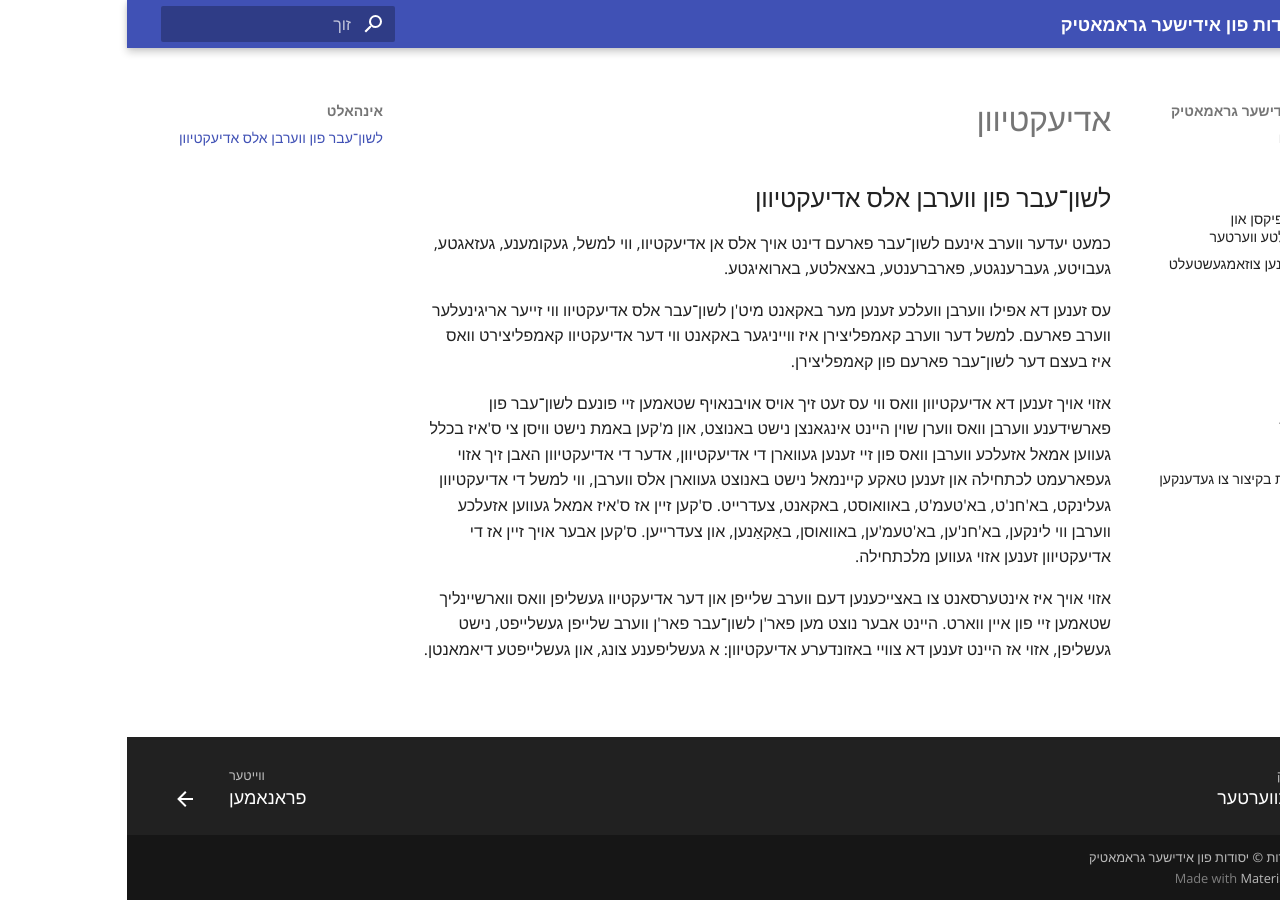
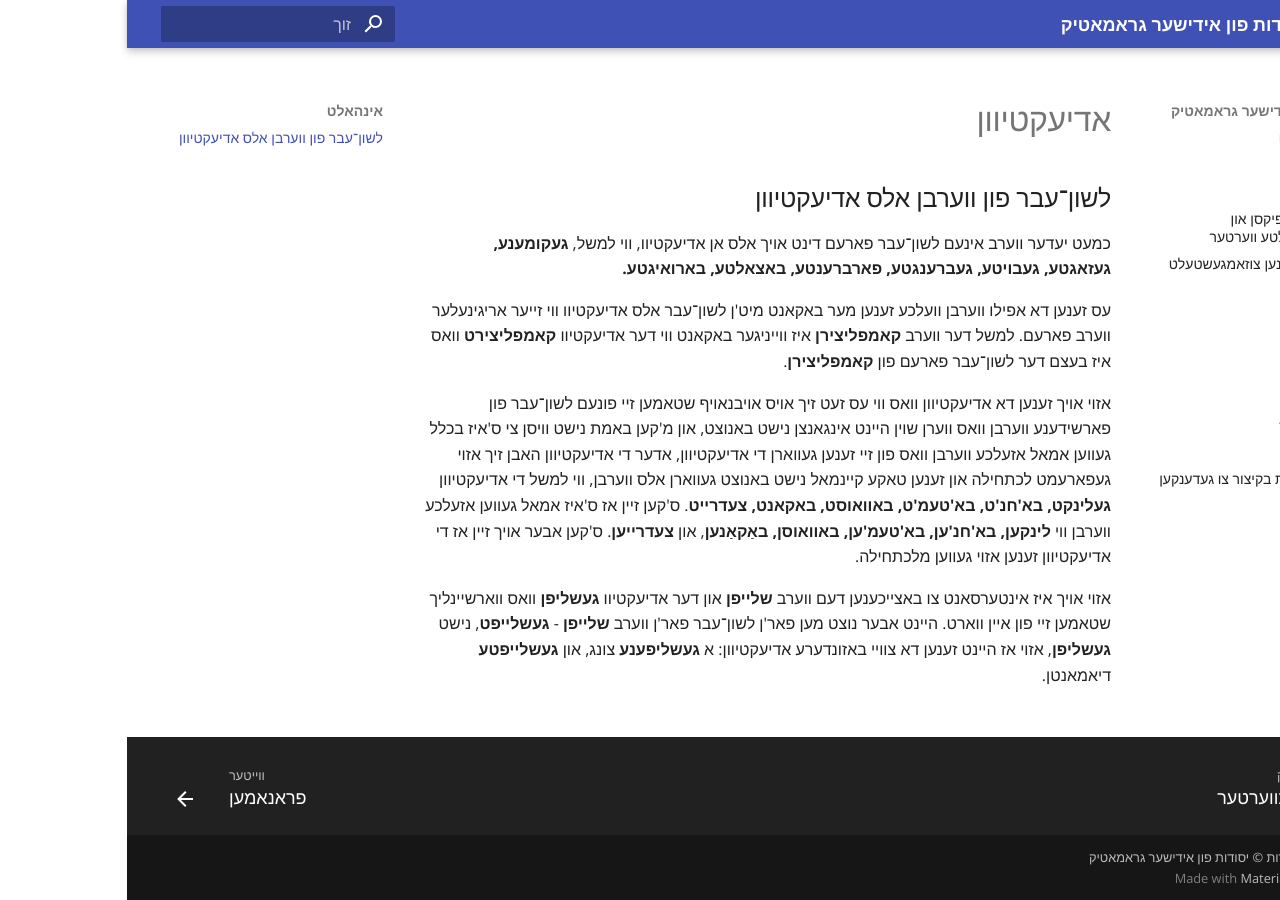
Before and after one commit to yyjosef/yiddish-grammar, an MkDocs documentation site: the page built from docs/adjectives.md, in a window 1280 px wide. Built offline with MkDocs 1.6.1 and Material for MkDocs 9.7.7, drawn with Linux system fonts in a browser that asks for light colours.

```diff
--- a/docs/adjectives.md
+++ b/docs/adjectives.md
@@ -4,12 +4,12 @@
 
 ## לשון־עבר פון ווערבן אלס אדיעקטיוון
 
-כמעט יעדער ווערב אינעם לשון־עבר פארעם דינט אויך אלס אן אדיעקטיוו, ווי למשל, געקומענע, געזאגטע, געבויטע, געברענגטע, פארברענטע, באצאלטע, בארואיגטע.
+כמעט יעדער ווערב אינעם לשון־עבר פארעם דינט אויך אלס אן אדיעקטיוו, ווי למשל, **געקומענע, געזאגטע, געבויטע, געברענגטע, פארברענטע, באצאלטע, בארואיגטע.**
 
 <!-- -->
 
-עס זענען דא אפילו ווערבן וועלכע זענען מער באקאנט מיט'ן לשון־עבר אלס אדיעקטיוו ווי זייער אריגינעלער ווערב פארעם. למשל דער ווערב קאמפליצירן איז ווייניגער באקאנט ווי דער אדיעקטיוו קאמפליצירט וואס איז בעצם דער לשון־עבר פארעם פון קאמפליצירן.
+עס זענען דא אפילו ווערבן וועלכע זענען מער באקאנט מיט'ן לשון־עבר אלס אדיעקטיוו ווי זייער אריגינעלער ווערב פארעם. למשל דער ווערב **קאמפליצירן** איז ווייניגער באקאנט ווי דער אדיעקטיוו **קאמפליצירט** וואס איז בעצם דער לשון־עבר פארעם פון **קאמפליצירן**.
 
-אזוי אויך זענען דא אדיעקטיוון וואס ווי עס זעט זיך אויס אויבנאויף שטאמען זיי פונעם לשון־עבר פון פארשידענע ווערבן וואס ווערן שוין היינט אינגאנצן נישט באנוצט, און מ'קען באמת נישט וויסן צי ס'איז בכלל געווען אמאל אזעלכע ווערבן וואס פון זיי זענען געווארן די אדיעקטיוון, אדער די אדיעקטיוון האבן זיך אזוי געפארעמט לכתחילה און זענען טאקע קיינמאל נישט באנוצט געווארן אלס ווערבן, ווי למשל די אדיעקטיוון געלינקט, בא'חנ'ט, בא'טעמ'ט, באוואוסט, באקאנט, צעדרייט. ס'קען זיין אז ס'איז אמאל געווען אזעלכע ווערבן ווי לינקען, בא'חנ'ען, בא'טעמ'ען, באוואוסן, באַקאַנען, און צעדרייען. ס'קען אבער אויך זיין אז די אדיעקטיוון זענען אזוי געווען מלכתחילה.
+אזוי אויך זענען דא אדיעקטיוון וואס ווי עס זעט זיך אויס אויבנאויף שטאמען זיי פונעם לשון־עבר פון פארשידענע ווערבן וואס ווערן שוין היינט אינגאנצן נישט באנוצט, און מ'קען באמת נישט וויסן צי ס'איז בכלל געווען אמאל אזעלכע ווערבן וואס פון זיי זענען געווארן די אדיעקטיוון, אדער די אדיעקטיוון האבן זיך אזוי געפארעמט לכתחילה און זענען טאקע קיינמאל נישט באנוצט געווארן אלס ווערבן, ווי למשל די אדיעקטיוון **געלינקט, בא'חנ'ט, בא'טעמ'ט, באוואוסט, באקאנט, צעדרייט**. ס'קען זיין אז ס'איז אמאל געווען אזעלכע ווערבן ווי **לינקען, בא'חנ'ען, בא'טעמ'ען, באוואוסן, באַקאַנען**, און **צעדרייען**. ס'קען אבער אויך זיין אז די אדיעקטיוון זענען אזוי געווען מלכתחילה.
 
-אזוי אויך איז אינטערסאנט צו באצייכענען דעם ווערב שלייפן און דער אדיעקטיוו געשליפן וואס ווארשיינליך שטאמען זיי פון איין ווארט. היינט אבער נוצט מען פאר'ן לשון־עבר פאר'ן ווערב שלייפן געשלייפט, נישט געשליפן, אזוי אז היינט זענען דא צוויי באזונדערע אדיעקטיוון: א געשליפענע צונג, און געשלייפטע דיאמאנטן.
+אזוי אויך איז אינטערסאנט צו באצייכענען דעם ווערב **שלייפן** און דער אדיעקטיוו **געשליפן** וואס ווארשיינליך שטאמען זיי פון איין ווארט. היינט אבער נוצט מען פאר'ן לשון־עבר פאר'ן ווערב **שלייפן** - **געשלייפט**, נישט **געשליפן**, אזוי אז היינט זענען דא צוויי באזונדערע אדיעקטיוון: א **געשליפענע** צונג, און **געשלייפטע** דיאמאנטן.
```
